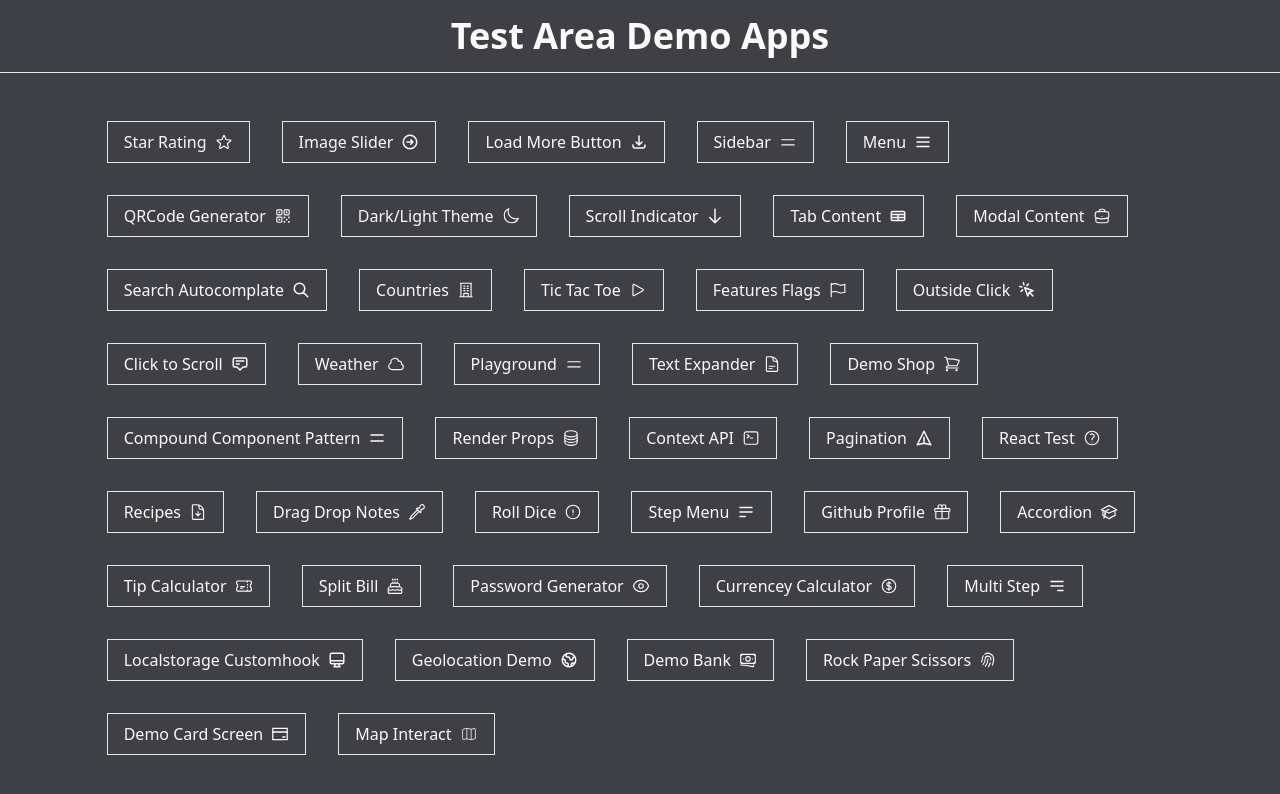
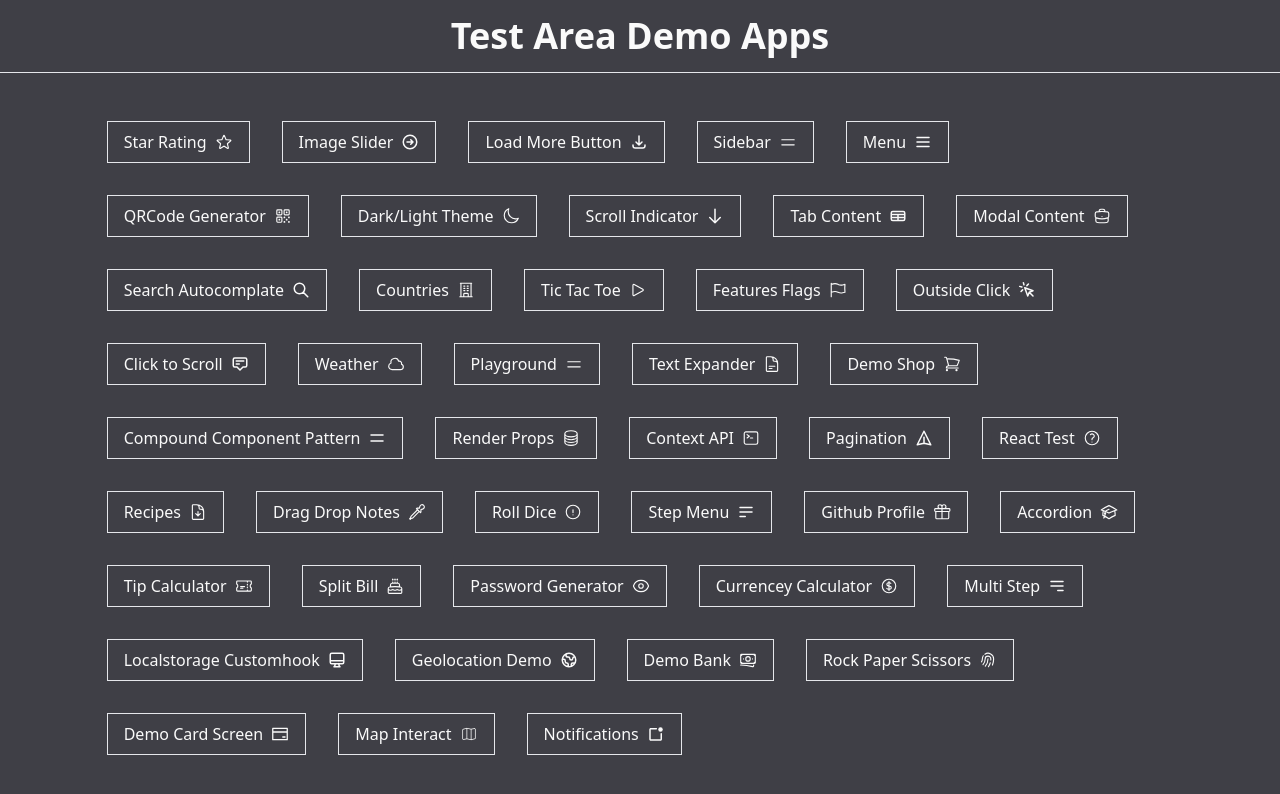
Before and after one commit to ali-sevinc/test-area, a React (Vite) app: page / in a window 1280 px wide. Shown: the top 794 px of the page. Built offline with nearby package versions, Linux system fonts and the light colour scheme; no server answers.

Commit message:
notifications update

```diff
--- a/src/PagesData.tsx
+++ b/src/PagesData.tsx
@@ -1,4 +1,5 @@
 import { AiOutlineCreditCard } from "react-icons/ai";
+import { BiNotification } from "react-icons/bi";
 import { CiMap } from "react-icons/ci";
 import {
   HiOutlineAnnotation,
@@ -159,4 +160,5 @@ export const PAGES: { id: string; text: string; icon: JSX.Element }[] = [
     icon: <AiOutlineCreditCard />,
   },
   { id: "map-interact", text: "Map Interact", icon: <CiMap /> },
+  { id: "notifications-demo", text: "Notifications", icon: <BiNotification /> },
 ];
--- a/src/RootRoutes.tsx
+++ b/src/RootRoutes.tsx
@@ -108,6 +108,9 @@ const CardScreen = lazy(
   () => import("./components/demo-card-screen/CardScreen"),
 );
 const Map = lazy(() => import("./components/map-interact/Map"));
+const Notifications = lazy(
+  () => import("./components/notifications/Notifications"),
+);
 
 //**************
 const router = createBrowserRouter([
@@ -179,6 +182,7 @@ const router = createBrowserRouter([
   { path: "/rock-paper-scissors", element: <RockPaperScissors /> },
   { path: "/demo-card-screen", element: <CardScreen /> },
   { path: "/map-interact", element: <Map /> },
+  { path: "/notifications-demo", element: <Notifications /> },
 ]);
 
 ///error boundary
--- /dev/null
+++ b/src/components/notifications/Notifications.tsx
@@ -0,0 +1,189 @@
+import { ReactNode, useEffect, useState } from "react";
+
+const DUMMY_NOTIFICATONS = [
+  {
+    id: "n1",
+    notification: {
+      title: "followed you",
+      name: "Json",
+      img: "https://i.pravatar.cc/200?u=notification1",
+      when: "1m ago",
+    },
+    isReaded: false,
+  },
+  {
+    id: "n2",
+    notification: {
+      title: "commented on your picture",
+      name: "Kimberly",
+      img: "https://i.pravatar.cc/200?u=notification2",
+      when: "5m ago",
+    },
+    isReaded: false,
+  },
+  {
+    id: "n3",
+    notification: {
+      title: "reacted your post",
+      name: "Nathan",
+      img: "https://i.pravatar.cc/200?u=notification3",
+      when: "1day ago",
+    },
+    isReaded: false,
+  },
+  {
+    id: "n4",
+    notification: {
+      title: "send you a message",
+      name: "Hassan",
+      img: "https://i.pravatar.cc/200?u=notification4",
+      when: "5days ago",
+    },
+    isReaded: true,
+  },
+  {
+    id: "n5",
+    notification: {
+      title: "left the group",
+      name: "Anna",
+      img: "https://i.pravatar.cc/200?u=notification5",
+      when: "1week ago",
+    },
+    isReaded: true,
+  },
+];
+
+export default function Notifications() {
+  const [showNotifications, setShowNotifications] = useState(false);
+  const [notifications, setNotifications] = useState(DUMMY_NOTIFICATONS);
+
+  const numNotifications = notifications.reduce(
+    (acc, not) => (!not.isReaded ? acc + 1 : acc),
+    0
+  );
+  const hasNotification = numNotifications > 0;
+
+  function handleShow() {
+    setShowNotifications(true);
+  }
+  function handleHide() {
+    setShowNotifications(false);
+  }
+
+  function markAllRead() {
+    setNotifications((cur) => cur.map((item) => ({ ...item, isReaded: true })));
+  }
+  function markReadWithHover(id: string) {
+    if (notifications.find((not) => not.id === id)?.isReaded) return;
+    setNotifications((cur) =>
+      cur.map((not) => (not.id === id ? { ...not, isReaded: true } : not))
+    );
+  }
+
+  function handleResetNotifications() {
+    setNotifications((cur) => cur.map((not) => ({ ...not, isReaded: false })));
+  }
+
+  useEffect(
+    function () {
+      if (!showNotifications) return;
+
+      function eventHandler(event: KeyboardEvent) {
+        if (event.key === "Escape") {
+          setShowNotifications(false);
+        }
+      }
+      document.addEventListener("keydown", eventHandler);
+
+      return () => document.removeEventListener("keydown", eventHandler);
+    },
+    [showNotifications]
+  );
+
+  return (
+    <>
+      <header className="border-b-2 bg-stone-100 h-24 max-w-6xl mx-auto px-4 flex items-center justify-between">
+        <h1 className="text-2xl font-bold">Notifications-Demo</h1>
+        <div>
+          <button
+            onClick={handleShow}
+            className="w-44 h-12 flex items-center gap-4 focus:outline-none"
+          >
+            <span className="font-semibold">Notifications</span>
+            {hasNotification && (
+              <b className="text-sm  p-0.5 px-2 rounded-md text-stone-50 bg-blue-800">
+                {numNotifications}
+              </b>
+            )}
+          </button>
+        </div>
+      </header>
+      <div className="text-center py-12">
+        <button
+          onClick={handleResetNotifications}
+          className="border bg-blue-700 text-stone-50 px-4 py-2 rounded-xl"
+        >
+          Reset Notifications
+        </button>
+      </div>
+      {showNotifications && (
+        <Modal onClose={handleHide}>
+          <div className="flex justify-between pb-4">
+            <h2 className="flex items-center gap-2">
+              <span className="font-semibold ">Notifications</span>
+              {hasNotification && (
+                <b className="text-sm  p-0.5 px-2 rounded-md text-stone-50 bg-blue-800">
+                  {numNotifications}
+                </b>
+              )}
+            </h2>
+            {hasNotification && (
+              <button className="hover:underline" onClick={markAllRead}>
+                Mark all as read
+              </button>
+            )}
+          </div>
+          <ul className="flex flex-col gap-2">
+            {notifications.map((not) => (
+              <li
+                onMouseEnter={() => markReadWithHover(not.id)}
+                key={not.id}
+                className={`flex px-4 cursor-pointer py-2 rounded-lg gap-4 items-center ${
+                  not.isReaded ? "" : "bg-slate-300"
+                } `}
+              >
+                <img src={not.notification.img} className="w-16 rounded-full" />
+                <div>
+                  <div className="">
+                    <p className="text-lg font-semibold">
+                      {not.notification.name}
+                    </p>
+                    <p className="text-sm text-stone-600 tracking-wide">
+                      {not.notification.title}
+                    </p>
+                  </div>
+                  <time>{not.notification.when}</time>
+                </div>
+              </li>
+            ))}
+          </ul>
+        </Modal>
+      )}
+    </>
+  );
+}
+
+type ModalType = { children: ReactNode; onClose: () => void };
+function Modal({ children, onClose }: ModalType) {
+  return (
+    <>
+      <div
+        onClick={onClose}
+        className="w-full min-h-screen bg-stone-900/60 fixed top-0 left-0"
+      />
+      <div className="bg-stone-100 rounded-xl px-4 py-6 fixed top-20 z-10 left-[50%] -translate-x-[50%] border-blue-700 p-4 max-w-xl w-full">
+        {children}
+      </div>
+    </>
+  );
+}
```
Also changed, not shown: 1 other file (tests, documents, lock files or other folders).
